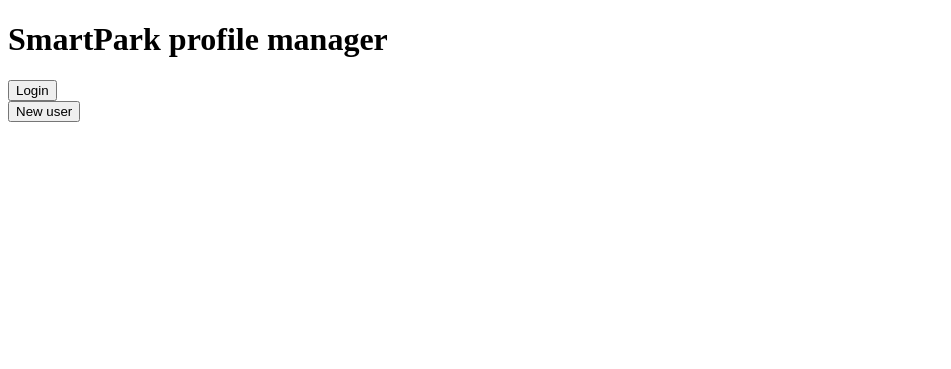
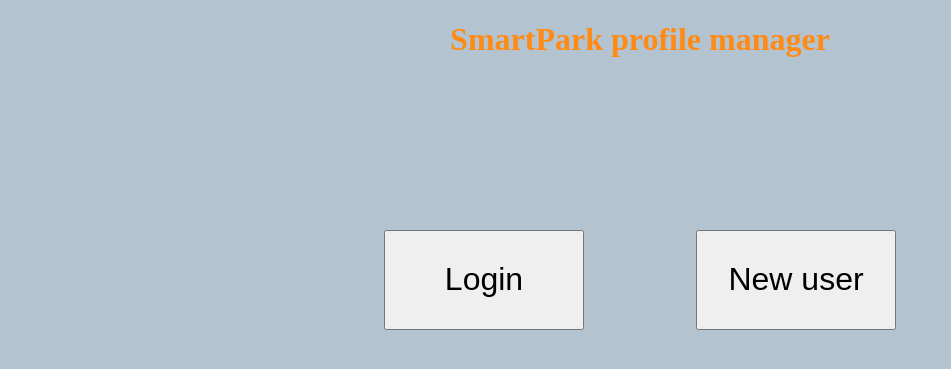
Before and after one commit to AmI-2019/SmartPark-code, a Flask app: page /index in a window 1280 px wide. Shown: the top 369 px of the page, without its empty margins (0-951 px from the left). Run offline with Flask 2, Linux system fonts and the light colour scheme.

Commit message:
Added style.css and structured the layout of the pages. Modified input check from the user (deleted plate number correctness, added check for missing username, plate or password in new user creation).

```diff
--- a/UserManagement/backend.py
+++ b/UserManagement/backend.py
@@ -2,7 +2,7 @@
 #
 #   username: varchar(255)
 #   password: varchar(255)
-#   plate: varchar(7)  PRIMARY KEY [A-Z]{2}[0-9]{3}[A-Z]{2}
+#   plate: varchar(7)  PRIMARY KEY
 #   preference: integer
 #
 #File that contains the functions that interact with the database
@@ -63,24 +63,32 @@ def showUserFromPlate(plate):
 # Insertion of a new user
 # Return values:
 #  0 -> Successful insertion
-#  1 -> Plate is not valid
-#  2 -> Plate already taken
-#  3 -> Username already taken
+#  1 -> Plate already taken
+#  2 -> Username already taken
+#  3 -> Plate field empty
+#  4 -> Username field empty
+#  5 -> Password field empty
 # Preference is an integer
 def newUser(username, password, plate, preference):
+    #Error if the plate field is empty
+    if(plate==""):
+        return 3
 
-    #Error if "plate" is not a valid plate number
-    isPlate=re.search("[A-Z]{2}[0-9]{3}[A-Z]{2}", plate)
-    if(isPlate == None):
-        return 1
+    #Error if the username field is empty
+    if (username == ""):
+        return 4
+
+    #Error if the password field is empty
+    if (password == ""):
+        return 5
 
     #Error if the palte is already taken
     if(showUserFromPlate(plate)!=-1):
-        return 2
+        return 1
 
     # Error if the username is already taken
     if (showUserFromUsername(username) != -1):
-        return 3
+        return 2
 
     conn = openConnection()
     cursor=conn.cursor()
--- /dev/null
+++ b/UserManagement/static/style.css
@@ -0,0 +1,71 @@
+/*
+Css file to manage the graphical structure of the page.
+SmartPark blue:   #083b66 rgb(8,59,102)
+SmartPark orange: #ff8a14 rgb(255,138,20)
+*/
+/*Rules for every page*/
+.structure {
+  background: rgba(8,59,102,0.3);
+  text-align: center;
+}
+
+h1{
+    color: #ff8a14;
+}
+
+/*Set of classes to have two buttons next to each other*/
+/*Class for the container*/
+.container{
+	width: 40%;
+	margin-right: auto;
+	margin-left: auto;
+}
+
+/*Class for the buttons*/
+.column_left {
+  float:left;
+  margin-top: 150px;
+}
+
+.column_right {
+ float: right;
+  margin-top: 150px;
+}
+
+/*Buttons in index.html*/
+.button{
+    font-size: 32px;
+    height: 100px;
+    width: 200px;
+}
+
+/*Login form in login.html*/
+#login-form{
+    margin-top: 65px;
+    margin-bottom: 40px;
+}
+
+/*user_page.html*/
+
+/*plate design*/
+#plate{
+  position: relative;
+  text-align: center;
+  color: black;
+}
+
+/*
+@font-face {
+
+  font-family: plateNumber;
+  src: url("{{ url_for('static', filename='plates1999.ttf') }}");
+}
+*/
+
+#number{
+  position: absolute;
+  font-size: 60px;
+  top: 50%;
+  left: 50%;
+  transform: translate(-50%, -50%);
+}
--- a/UserManagement/templates/index.html
+++ b/UserManagement/templates/index.html
@@ -3,19 +3,25 @@
 <head>
     <meta charset="UTF-8">
     <title>SmartPark</title>
+    <link rel="stylesheet" href="{{ url_for('static', filename='style.css') }}">
 </head>
-<body>
+<body class="structure container">
+
     <h1>SmartPark profile manager</h1>
 
+    <div class="column_left">
         <form action = "{{ url_for('login') }}" method = "POST">
             <input type="hidden" name="flag" value="0">
-        <input type = "submit" value = "Login" />
+            <input class="button" type = "submit" value = "Login" />
         </form>
+    </div>
 
+    <div class="column_right">
         <form action = "{{ url_for('new_user') }}" method = "POST">
             <input type="hidden" name="flag" value="0">
-        <input type = "submit" value = "New user" />
+            <input class="button" type = "submit" value = "New user" />
         </form>
+    </div>
 
 </body>
 </html>
```
Also changed, not shown: UserManagement/templates/login.html (+4 -3 lines), UserManagement/templates/new_user.html (+21 -10 lines), UserManagement/templates/user_page.html (+10 -2 lines), UserManagement/web.py (+8 -6 lines), UserManagement/static/plate.jpg (added), UserManagement/static/plates1999.ttf (added). Lines whose indentation alone changed are shown as unchanged.
